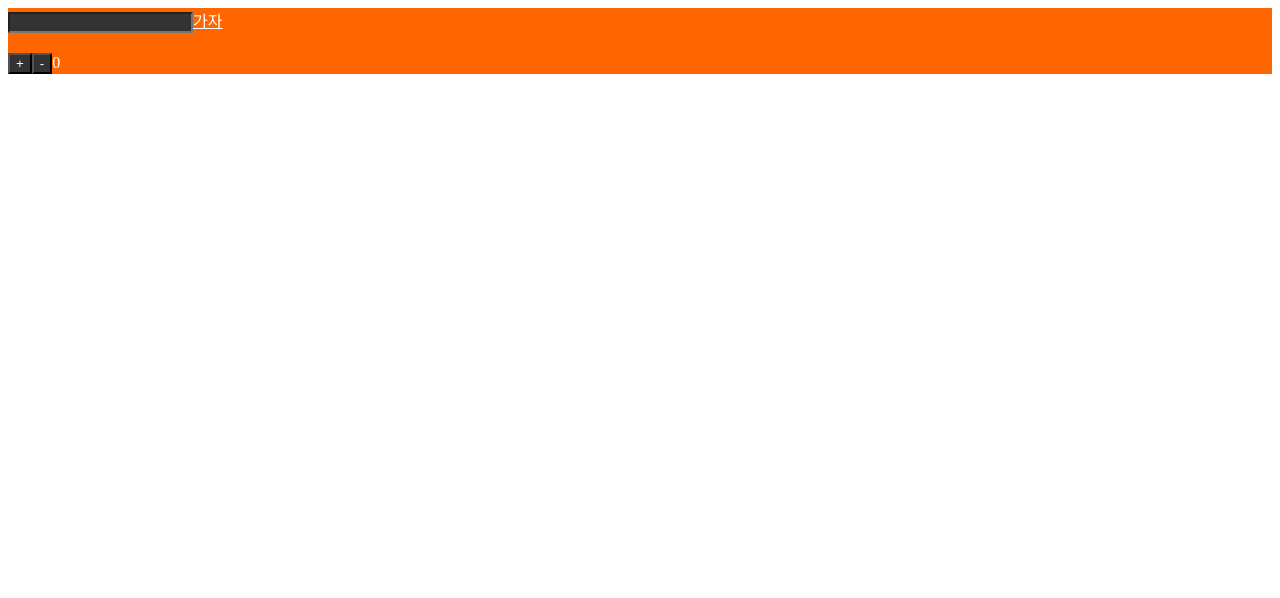
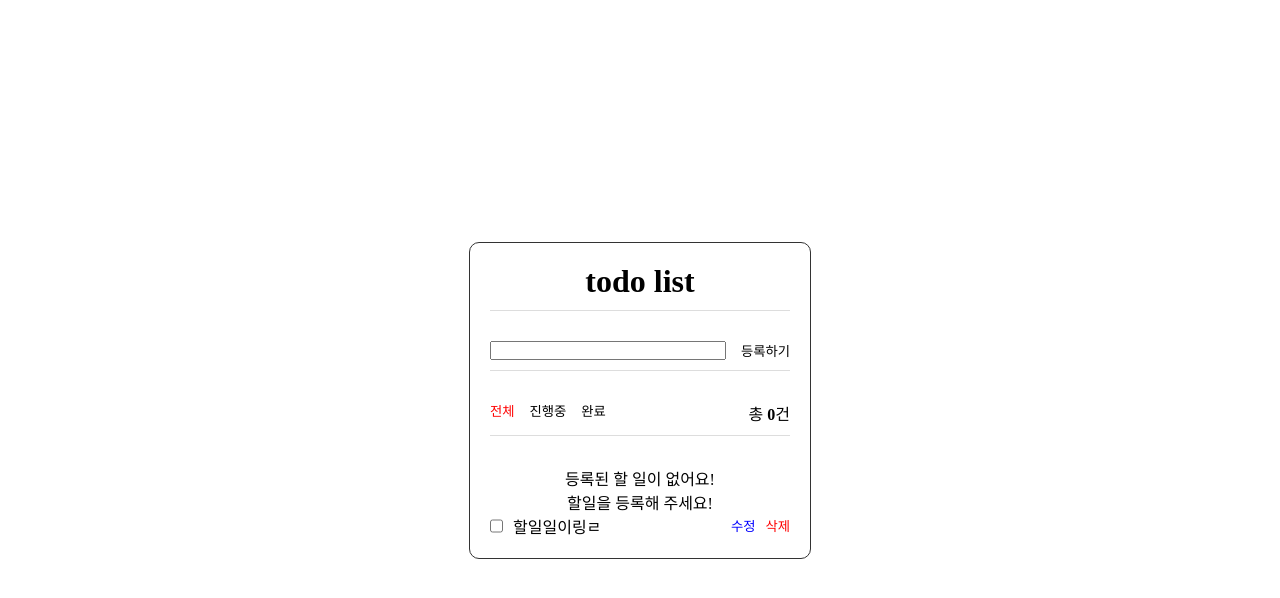
Before and after one commit to adds9810/feReactStudy, a React (Create React App) app: page / in a window 1280 px wide. Shown: the top 598 px of the page. Built offline with nearby package versions, Linux system fonts and the light colour scheme.

Commit message:
todo list 화면 만들기

```diff
--- /dev/null
+++ b/src/assets/main.scss
@@ -0,0 +1,89 @@
+* {
+  margin: 0;
+  padding: 0;
+}
+ul li {
+  list-style: none;
+}
+button {
+  background: white;
+  border: 0 none;
+}
+
+#root {
+  display: flex;
+  align-items: center;
+  justify-content: center;
+  width: 100%;
+  height: 100vh;
+}
+
+.main {
+  width: 100%;
+  max-width: 300px;
+  border-radius: 10px;
+  border: 1px solid #333;
+  padding: 20px;
+
+  h1 {
+    text-align: center;
+  }
+}
+
+[class*="wrap"] {
+  margin-top: 10px;
+  padding-top: 30px;
+  border-top: 1px solid #ddd;
+}
+
+.form-wrap {
+  display: flex;
+  gap: 15px;
+  input {
+    flex: 1;
+  }
+}
+.top-wrap {
+  display: flex;
+  justify-content: space-between;
+  ul {
+    display: flex;
+    gap: 15px;
+    li button {
+      &.active {
+        color: red;
+      }
+    }
+  }
+}
+
+.todo-wrap {
+  display: flex;
+  flex-direction: column;
+  .no-data {
+    text-align: center;
+  }
+  ul {
+    display: flex;
+    width: 100%;
+    li {
+      display: flex;
+      width: 100%;
+      gap: 10px;
+      label {
+        flex: 1 0 auto;
+      }
+      button {
+        &.modify {
+          color: blue;
+        }
+        &.delete {
+          color: red;
+        }
+      }
+      .todo-modify {
+        display: none;
+      }
+    }
+  }
+}
--- a/src/pages/main/index.tsx
+++ b/src/pages/main/index.tsx
@@ -1,40 +1,77 @@
-import React, { useState, useEffect } from 'react';
-import { Link } from 'react-router-dom';
+import React, { useState, useEffect } from "react";
+import { Link } from "react-router-dom";
 
-import { useRecoilState } from 'recoil';
-import { countState } from '~/store/recoil'; // Recoil 상태를 가져옴
+import { useRecoilState } from "recoil";
+import { countState } from "~/store/recoil"; // Recoil 상태를 가져옴
 
-import './main.scss';
+// style 구현
+import "../../assets/main.scss";
 
 export default () => {
   const [count, setCount] = useRecoilState(countState);
 
-  const [id, setId] = useState<string>('');
+  const [id, setId] = useState<string>("");
 
   const addCount = () => setCount(count + 1);
   const removeCount = () => setCount(count - 1);
 
-  const a: ITest = { a: '123123' };
+  const a: ITest = { a: "123123" };
 
   useEffect(() => {
-    console.log('count:', count);
+    console.log("count:", count);
     return () => {
-      console.log('unmount');
+      console.log("unmount");
     };
   }, [count]);
 
   return (
     <div className="main">
-      <div>
-        <input type="text" onChange={(e) => setId(e.target.value)} value={id} />
-        <Link to={`/ids/${id}`}>가자</Link>
+      <h1>todo list</h1>
+      <div className="form-wrap">
+        <input type="text" onChange={e => setId(e.target.value)} value={id} />
+        <button>등록하기</button>
       </div>
 
-      <div className="count">
+      <div className="top-wrap">
+        <ul className="tab">
+          <li>
+            <button className="active">전체</button>
+          </li>
+          <li>
+            <button>진행중</button>
+          </li>
+          <li>
+            <button>완료</button>
+          </li>
+        </ul>
+        <p>
+          총 <strong>{count}</strong>건
+        </p>
+      </div>
+
+      <div className="todo-wrap">
+        <p className="no-data">
+          등록된 할 일이 없어요!
+          <br /> 할일을 등록해 주세요!
+        </p>
+        <ul>
+          <li>
+            <input type="checkbox" name="" id="" />
+            <label htmlFor="">
+              할일일이링ㄹ <input type="text" className="todo-modify" />
+            </label>
+
+            <button className="modify">수정</button>
+            <button className="delete">삭제</button>
+          </li>
+        </ul>
+      </div>
+
+      {/* <div className="count">
         <button onClick={() => addCount()}>+</button>
         <button onClick={() => removeCount()}>-</button>
         <span>{count}</span>
-      </div>
+      </div> */}
     </div>
   );
 };
--- a/src/pages/main/main.scss
+++ /dev/null
@@ -1,17 +0,0 @@
-.main {
-  background: #ff6600;
-  color: #fff;
-  * {
-    color: #fff;
-  }
-  input[type='text'] {
-    background: #333;
-  }
-
-  .count {
-    margin-top: 20px;
-    button {
-      background: #333;
-    }
-  }
-}
```
